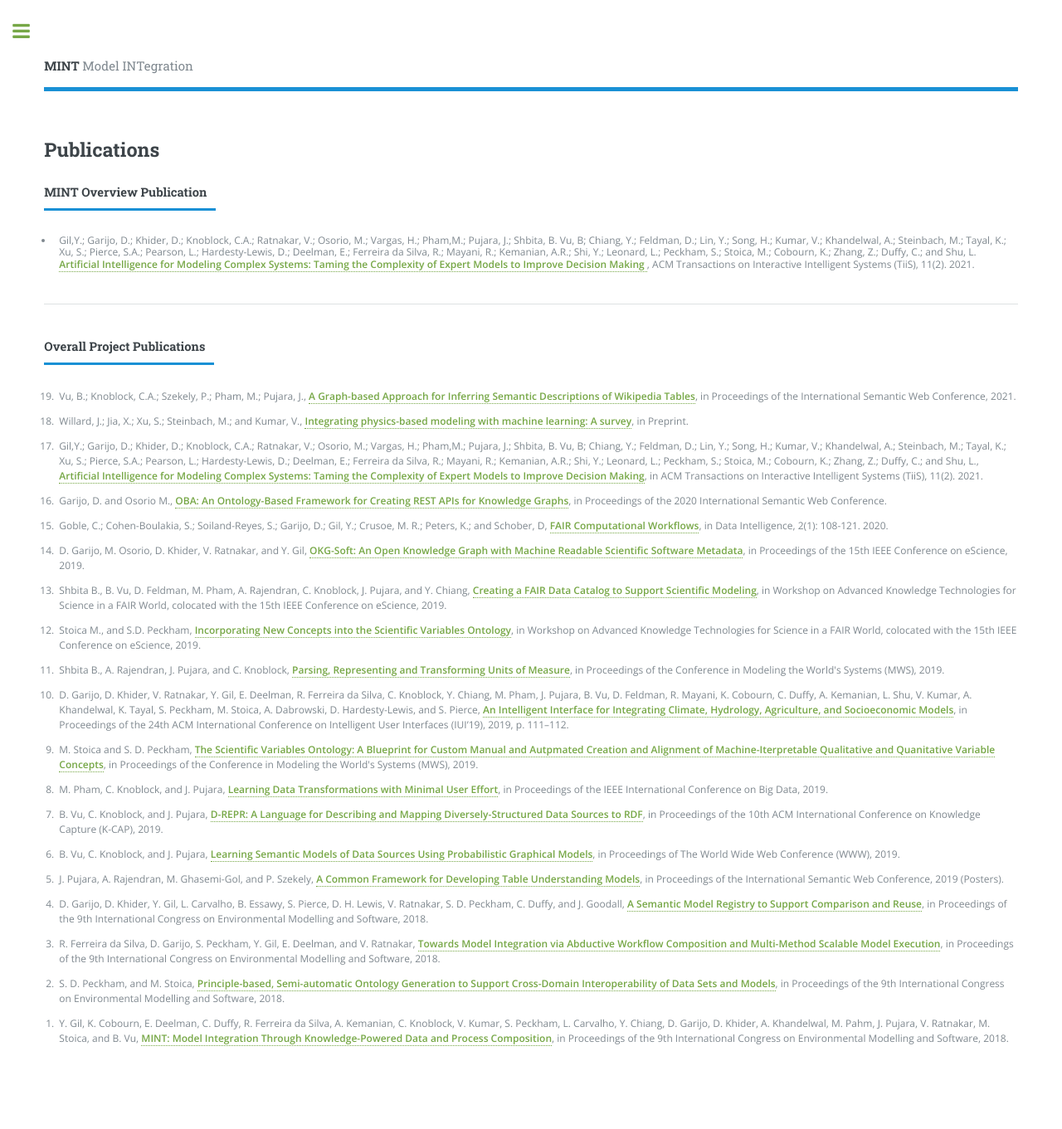
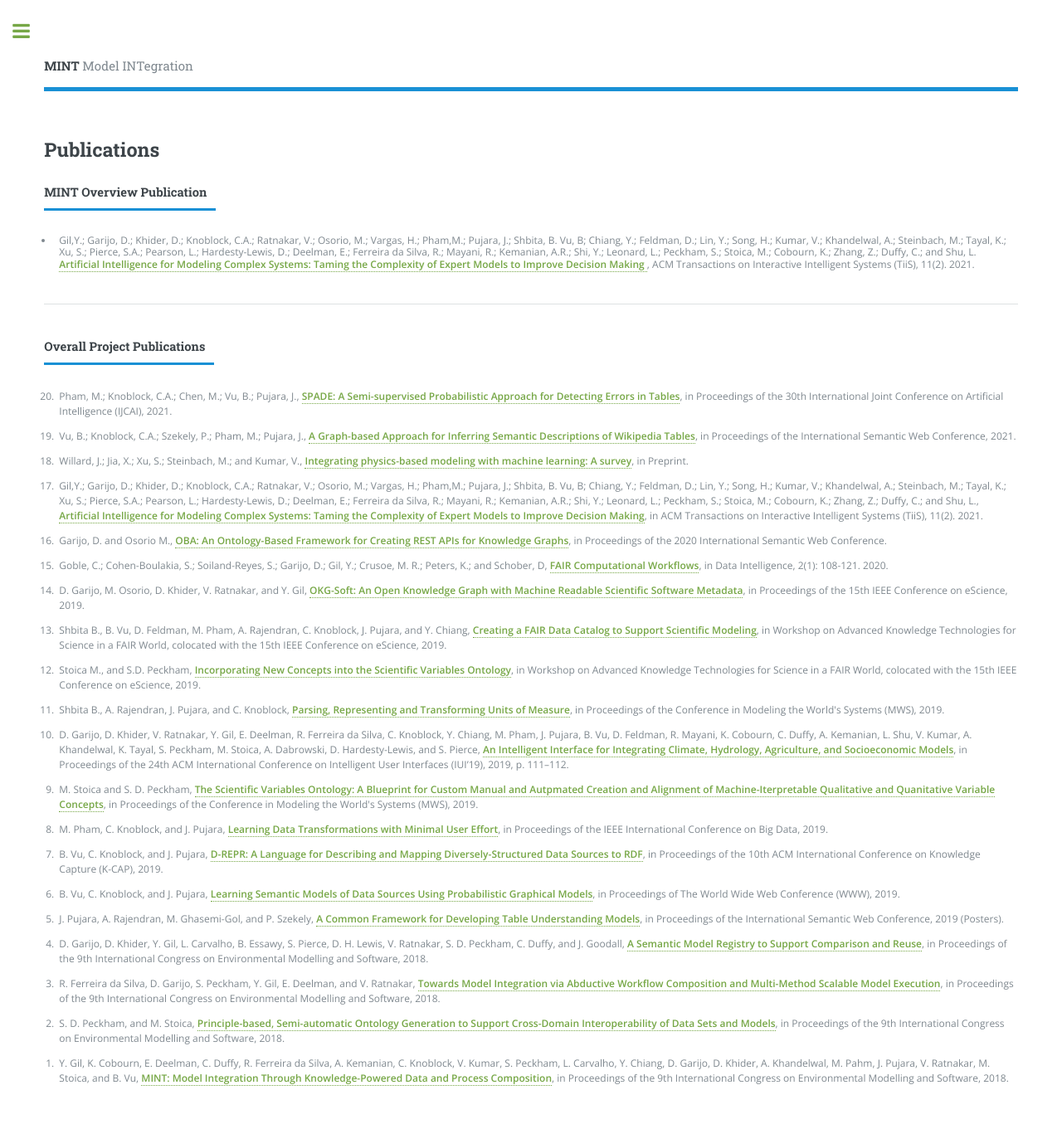
Before and after one commit to KnowledgeCaptureAndDiscovery/MINT, a Jekyll site: the page built from publications.html, in a window 1280 px wide. Shown: the whole page at 83% size. Built offline with Jekyll 4.4.1, drawn with Linux system fonts in a browser that asks for light colours; before the commit the page ends 1313 px from its top, so only the background shows below that.

Commit message:
Update publications.yml

```diff
--- a/_data/publications.yml
+++ b/_data/publications.yml
@@ -3,6 +3,11 @@
 #  authors: ""
 #  link: ""
 #  description: ""
+
+- title: "SPADE: A Semi-supervised Probabilistic Approach for Detecting Errors in Tables"
+  authors: "Pham, M.; Knoblock, C.A.; Chen, M.; Vu, B.; Pujara, J."
+  link: "https://minhptx.github.io/files/ijcai2021.pdf"
+  description: "Proceedings of the 30th International Joint Conference on Artificial Intelligence (IJCAI), 2021"
 
 - title: "A Graph-based Approach for Inferring Semantic Descriptions of Wikipedia Tables"
   authors: "Vu, B.; Knoblock, C.A.; Szekely, P.; Pham, M.; Pujara, J."
```
